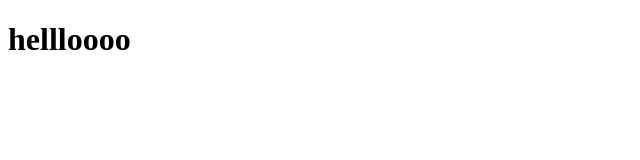
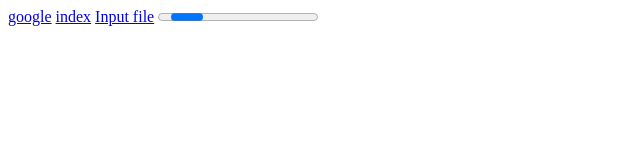
Before and after one commit to Sakshij22/new, a plain HTML site: page index.html in a window 1280 px wide. Shown: the whole page, without its empty margins (0-640 px from the left). Drawn offline with Linux system fonts and the light colour scheme.

Commit message:
Add files via upload

```diff
--- a/index.html
+++ b/index.html
@@ -1,11 +1,19 @@
 <!DOCTYPE html>
 <html lang="en">
 <head>
-    <meta charset="UTF-8">
-    <meta name="viewport" content="width=device-width, initial-scale=1.0">
-    <title>Document</title>
 </head>
 <body>
-    <h1> hellloooo</h1>
+
+
+    <a href="http://google.com">google</a>
+    <a href="./index.html"> index</a>
+    <a href="../lect2/Input.html">Input file</a>
+     <progress ></progress>
+
+
+
+
+    <!-- <span style="background-color: rebeccapurple;">hello</span> Inline element
+    <div style="background-color: chartreuse;"> hello</div>  block level element -->
 </body>
 </html>
```
